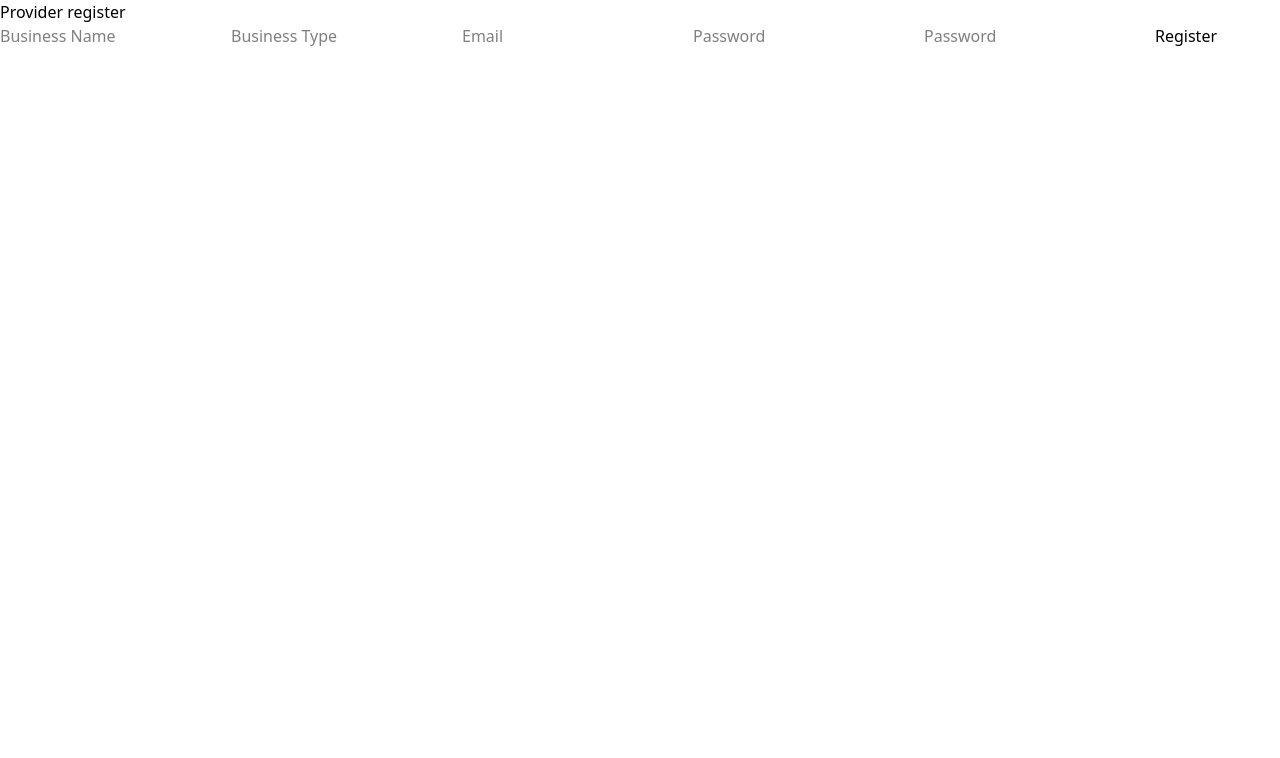
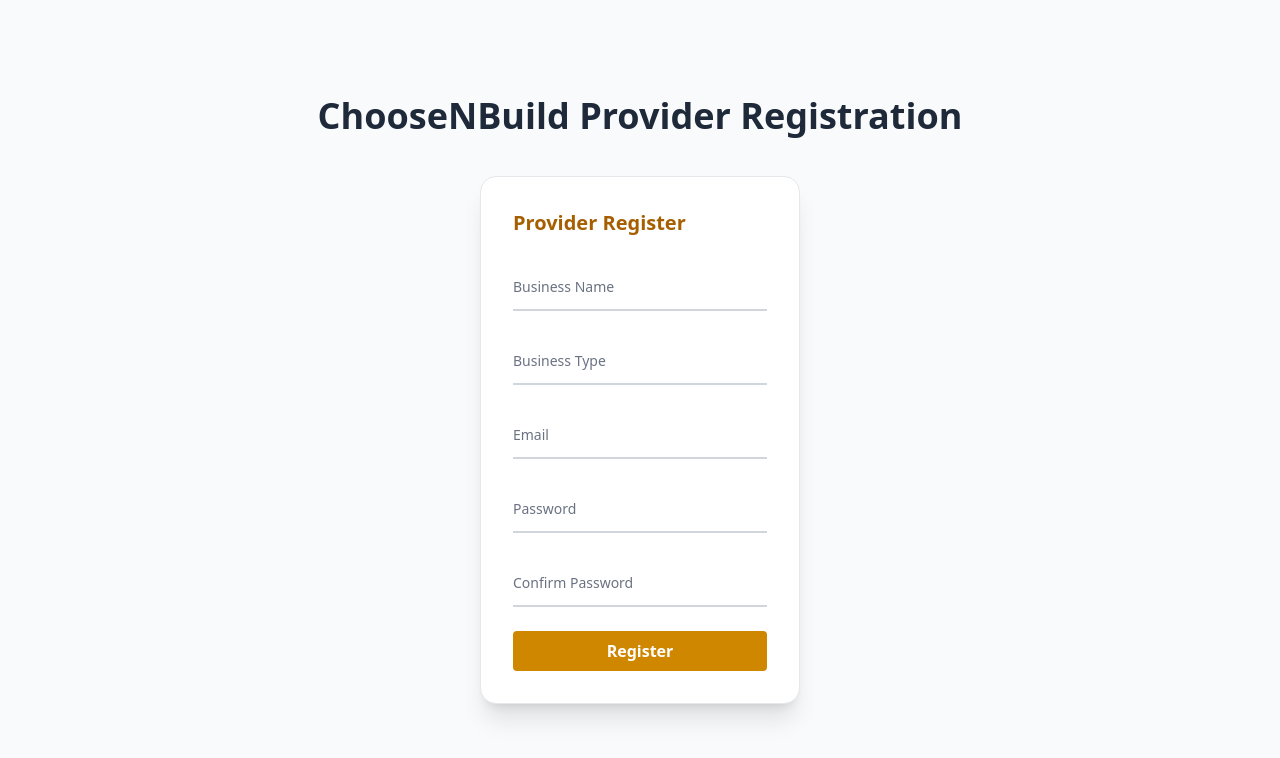
Before and after one commit to GayanukaT/ChooseNBuild, a React (Vite) app in the folder frontend/: page /provider/register in a window 1280 px wide. Shown: the top 758 px of the page. Built offline with nearby package versions, Linux system fonts and the light colour scheme.

Commit message:
Designed register files similar to the login pages

```diff
--- a/frontend/src/pages/client/Register.jsx
+++ b/frontend/src/pages/client/Register.jsx
@@ -2,7 +2,7 @@
 import API from '../../services/api';
 import { useNavigate } from 'react-router-dom';
 
-function Register(){
+function Register() {
   const [fullname, setFullName] = React.useState('');
   const [email, setEmail] = React.useState('');
   const [password, setPassword] = React.useState('');
@@ -14,29 +14,116 @@
   const handleRegister = async (e) => {
     e.preventDefault();
 
-        if(password !== confirmpassword){
-            setError("Passwords do not match!");
+    if (password !== confirmpassword) {
+      setError('Passwords do not match!');
       return;
     }
 
-        try{
-            await API.post("/user/client/register", { fullname:fullname, email:email, password:password });
-            navigate("/");
-        }catch(error){
-            setError("Registration failed!");
+    try {
+      await API.post('/user/client/register', {
+        fullname,
+        email,
+        password,
+      });
+      navigate('/');
+    } catch (error) {
+      setError('Registration failed! Please try again.');
     }
   };
 
-    return(
-        <div>
-            <h1>Client register</h1>
-            <form onSubmit={handleRegister}>
-                <input type="text" placeholder='Fullname' value={fullname} onChange={(e) => setFullName(e.target.value)} required />
-                <input type="email" placeholder="Email" value={email} onChange={(e) => setEmail(e.target.value)} required />
-                <input type="password" placeholder="Password" value={password} onChange={(e) => setPassword(e.target.value)} required />
-                <input type="password" placeholder="Password" value={confirmpassword} onChange={(e) => setConfirmPassword(e.target.value)} required />
-                <button type="submit">Register</button>
+  return (
+    <div className="min-h-screen flex flex-col justify-center items-center bg-gray-50 px-4 py-12">
+      <h1 className="text-4xl font-extrabold text-gray-800 mb-10">ChooseNBuild Registration</h1>
+
+      {error && (
+        <div className="text-yellow-800 bg-yellow-100 border border-yellow-500 px-4 py-3 rounded mb-6 w-full max-w-md text-center">
+          {error}
+        </div>
+      )}
+
+      <div className="bg-white p-8 rounded-2xl shadow-xl w-80 border border-gray-200">
+        <h2 className="text-xl font-bold text-yellow-700 mb-6">Client Register</h2>
+        <form onSubmit={handleRegister} className="space-y-6">
+          <div className="relative z-0 w-full group">
+            <input
+              type="text"
+              value={fullname}
+              onChange={(e) => setFullName(e.target.value)}
+              required
+              placeholder=" "
+              className="peer block w-full px-0 pt-5 pb-2 text-sm bg-transparent border-0 border-b-2 border-gray-300 appearance-none focus:outline-none focus:ring-0 focus:border-yellow-600"
+            />
+            <label className="absolute text-sm text-gray-500 duration-300 transform -translate-y-4 scale-75 top-2 -z-10 origin-[0]
+              peer-placeholder-shown:scale-100
+              peer-placeholder-shown:translate-y-2
+              peer-focus:scale-75
+              peer-focus:-translate-y-4">
+              Full Name
+            </label>
+          </div>
+
+          <div className="relative z-0 w-full group">
+            <input
+              type="email"
+              value={email}
+              onChange={(e) => setEmail(e.target.value)}
+              required
+              placeholder=" "
+              className="peer block w-full px-0 pt-5 pb-2 text-sm bg-transparent border-0 border-b-2 border-gray-300 appearance-none focus:outline-none focus:ring-0 focus:border-yellow-600"
+            />
+            <label className="absolute text-sm text-gray-500 duration-300 transform -translate-y-4 scale-75 top-2 -z-10 origin-[0]
+              peer-placeholder-shown:scale-100
+              peer-placeholder-shown:translate-y-2
+              peer-focus:scale-75
+              peer-focus:-translate-y-4">
+              Email
+            </label>
+          </div>
+
+          <div className="relative z-0 w-full group">
+            <input
+              type="password"
+              value={password}
+              onChange={(e) => setPassword(e.target.value)}
+              required
+              placeholder=" "
+              className="peer block w-full px-0 pt-5 pb-2 text-sm bg-transparent border-0 border-b-2 border-gray-300 appearance-none focus:outline-none focus:ring-0 focus:border-yellow-600"
+            />
+            <label className="absolute text-sm text-gray-500 duration-300 transform -translate-y-4 scale-75 top-2 -z-10 origin-[0]
+              peer-placeholder-shown:scale-100
+              peer-placeholder-shown:translate-y-2
+              peer-focus:scale-75
+              peer-focus:-translate-y-4">
+              Password
+            </label>
+          </div>
+
+          <div className="relative z-0 w-full group">
+            <input
+              type="password"
+              value={confirmpassword}
+              onChange={(e) => setConfirmPassword(e.target.value)}
+              required
+              placeholder=" "
+              className="peer block w-full px-0 pt-5 pb-2 text-sm bg-transparent border-0 border-b-2 border-gray-300 appearance-none focus:outline-none focus:ring-0 focus:border-yellow-600"
+            />
+            <label className="absolute text-sm text-gray-500 duration-300 transform -translate-y-4 scale-75 top-2 -z-10 origin-[0]
+              peer-placeholder-shown:scale-100
+              peer-placeholder-shown:translate-y-2
+              peer-focus:scale-75
+              peer-focus:-translate-y-4">
+              Confirm Password
+            </label>
+          </div>
+
+          <button
+            type="submit"
+            className="w-full py-2 px-4 bg-yellow-600 hover:bg-yellow-700 text-white font-semibold rounded transition duration-300"
+          >
+            Register
+          </button>
         </form>
+      </div>
     </div>
   );
 }
--- a/frontend/src/pages/provider/Register.jsx
+++ b/frontend/src/pages/provider/Register.jsx
@@ -2,7 +2,7 @@
 import API from '../../services/api';
 import { useNavigate } from 'react-router-dom';
 
-function Register(){
+function ProviderRegister() {
   const [businessname, setBusinessName] = React.useState('');
   const [businesstype, setBusinessType] = React.useState('');
   const [email, setEmail] = React.useState('');
@@ -15,32 +15,137 @@
   const handleRegister = async (e) => {
     e.preventDefault();
 
-        if(password !== confirmpassword){
-            setError("Passwords do not match!");
+    if (password !== confirmpassword) {
+      setError('Passwords do not match!');
       return;
     }
 
-        try{
-            await API.post("/user/provider/register", { businessname:businessname, businesstype:businesstype, email:email, password:password });
-            navigate("/");
-        }catch(error){
-            setError("Registration failed!");
+    try {
+      await API.post('/user/provider/register', {
+        businessname,
+        businesstype,
+        email,
+        password,
+      });
+      navigate('/');
+    } catch (error) {
+      setError('Registration failed! Please try again.');
     }
   };
 
-    return(
-        <div>
-            <h1>Provider register</h1>
-            <form onSubmit={handleRegister}>
-                <input type="text" placeholder="Business Name" value={businessname} onChange={(e) => setBusinessName(e.target.value)} required />
-                <input type="text" placeholder="Business Type" value={businesstype} onChange={(e) => setBusinessType(e.target.value)} required />
-                <input type="email" placeholder="Email" value={email} onChange={(e) => setEmail(e.target.value)} required />
-                <input type="password" placeholder="Password" value={password} onChange={(e) => setPassword(e.target.value)} required />
-                <input type="password" placeholder="Password" value={confirmpassword} onChange={(e) => setConfirmPassword(e.target.value)} required />
-                <button type="submit">Register</button>
+  return (
+    <div className="min-h-screen flex flex-col justify-center items-center bg-gray-50 px-4 py-12">
+      <h1 className="text-4xl font-extrabold text-gray-800 mb-10">ChooseNBuild Provider Registration</h1>
+
+      {error && (
+        <div className="text-yellow-800 bg-yellow-100 border border-yellow-500 px-4 py-3 rounded mb-6 w-full max-w-md text-center">
+          {error}
+        </div>
+      )}
+
+      <div className="bg-white p-8 rounded-2xl shadow-xl w-80 border border-gray-200">
+        <h2 className="text-xl font-bold text-yellow-700 mb-6">Provider Register</h2>
+        <form onSubmit={handleRegister} className="space-y-6">
+          <div className="relative z-0 w-full group">
+            <input
+              type="text"
+              value={businessname}
+              onChange={(e) => setBusinessName(e.target.value)}
+              required
+              placeholder=" "
+              className="peer block w-full px-0 pt-5 pb-2 text-sm bg-transparent border-0 border-b-2 border-gray-300 appearance-none focus:outline-none focus:ring-0 focus:border-yellow-600"
+            />
+            <label className="absolute text-sm text-gray-500 duration-300 transform -translate-y-4 scale-75 top-2 -z-10 origin-[0]
+              peer-placeholder-shown:scale-100
+              peer-placeholder-shown:translate-y-2
+              peer-focus:scale-75
+              peer-focus:-translate-y-4">
+              Business Name
+            </label>
+          </div>
+
+          <div className="relative z-0 w-full group">
+            <input
+              type="text"
+              value={businesstype}
+              onChange={(e) => setBusinessType(e.target.value)}
+              required
+              placeholder=" "
+              className="peer block w-full px-0 pt-5 pb-2 text-sm bg-transparent border-0 border-b-2 border-gray-300 appearance-none focus:outline-none focus:ring-0 focus:border-yellow-600"
+            />
+            <label className="absolute text-sm text-gray-500 duration-300 transform -translate-y-4 scale-75 top-2 -z-10 origin-[0]
+              peer-placeholder-shown:scale-100
+              peer-placeholder-shown:translate-y-2
+              peer-focus:scale-75
+              peer-focus:-translate-y-4">
+              Business Type
+            </label>
+          </div>
+
+          <div className="relative z-0 w-full group">
+            <input
+              type="email"
+              value={email}
+              onChange={(e) => setEmail(e.target.value)}
+              required
+              placeholder=" "
+              className="peer block w-full px-0 pt-5 pb-2 text-sm bg-transparent border-0 border-b-2 border-gray-300 appearance-none focus:outline-none focus:ring-0 focus:border-yellow-600"
+            />
+            <label className="absolute text-sm text-gray-500 duration-300 transform -translate-y-4 scale-75 top-2 -z-10 origin-[0]
+              peer-placeholder-shown:scale-100
+              peer-placeholder-shown:translate-y-2
+              peer-focus:scale-75
+              peer-focus:-translate-y-4">
+              Email
+            </label>
+          </div>
+
+          <div className="relative z-0 w-full group">
+            <input
+              type="password"
+              value={password}
+              onChange={(e) => setPassword(e.target.value)}
+              required
+              placeholder=" "
+              className="peer block w-full px-0 pt-5 pb-2 text-sm bg-transparent border-0 border-b-2 border-gray-300 appearance-none focus:outline-none focus:ring-0 focus:border-yellow-600"
+            />
+            <label className="absolute text-sm text-gray-500 duration-300 transform -translate-y-4 scale-75 top-2 -z-10 origin-[0]
+              peer-placeholder-shown:scale-100
+              peer-placeholder-shown:translate-y-2
+              peer-focus:scale-75
+              peer-focus:-translate-y-4">
+              Password
+            </label>
+          </div>
+
+          <div className="relative z-0 w-full group">
+            <input
+              type="password"
+              value={confirmpassword}
+              onChange={(e) => setConfirmPassword(e.target.value)}
+              required
+              placeholder=" "
+              className="peer block w-full px-0 pt-5 pb-2 text-sm bg-transparent border-0 border-b-2 border-gray-300 appearance-none focus:outline-none focus:ring-0 focus:border-yellow-600"
+            />
+            <label className="absolute text-sm text-gray-500 duration-300 transform -translate-y-4 scale-75 top-2 -z-10 origin-[0]
+              peer-placeholder-shown:scale-100
+              peer-placeholder-shown:translate-y-2
+              peer-focus:scale-75
+              peer-focus:-translate-y-4">
+              Confirm Password
+            </label>
+          </div>
+
+          <button
+            type="submit"
+            className="w-full py-2 px-4 bg-yellow-600 hover:bg-yellow-700 text-white font-semibold rounded transition duration-300"
+          >
+            Register
+          </button>
         </form>
+      </div>
     </div>
   );
 }
 
-export default Register;
+export default ProviderRegister;
```
Lines whose indentation alone changed are shown as unchanged.
